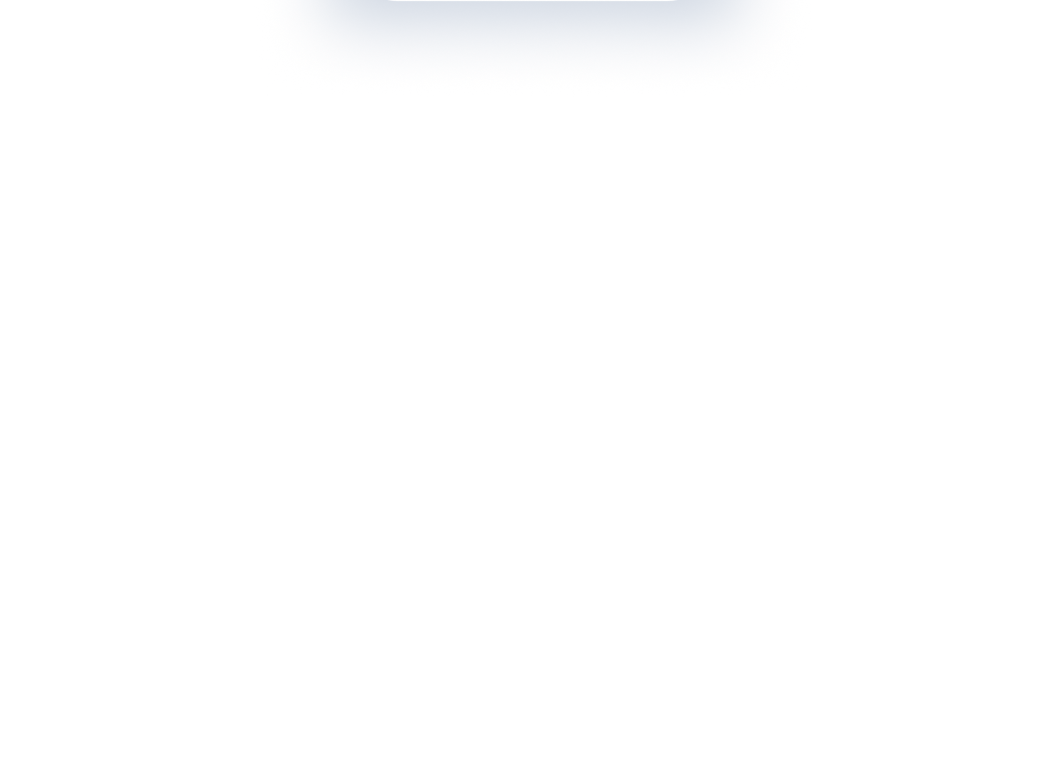
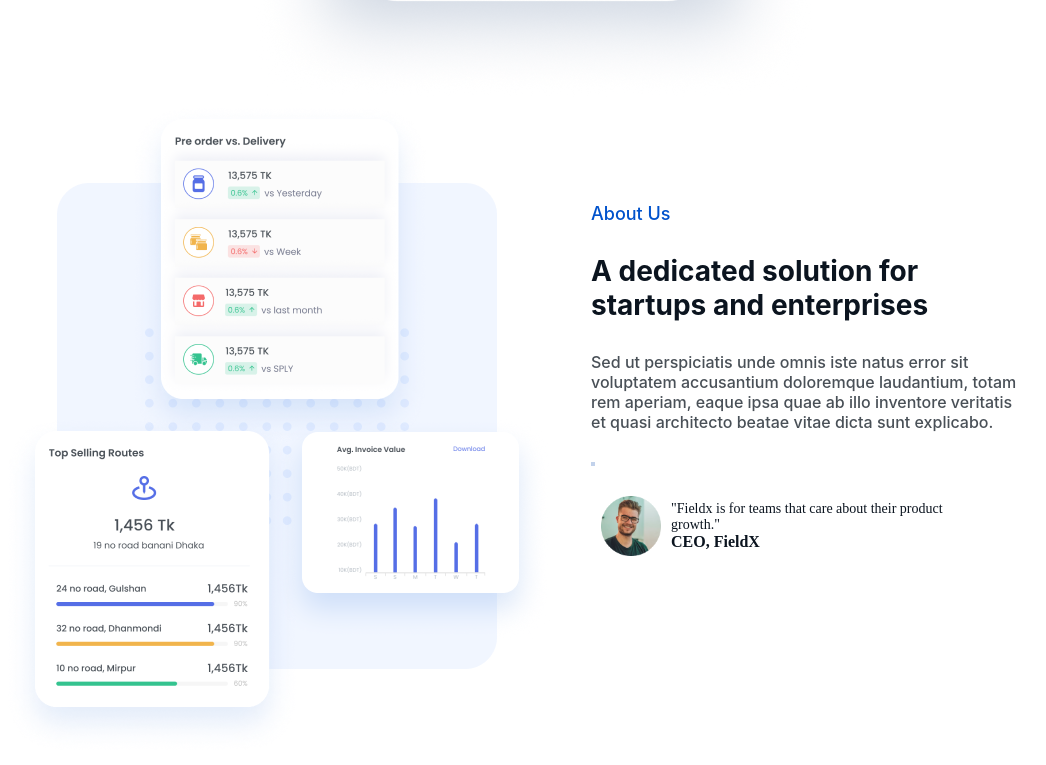
Before and after one commit to kamruzzaman-dev/MAACTASK, a React (Vite) app: page / in a window 1280 px wide. Shown: the part 2570-3335 px from the top of the page, without its empty margins (107-1153 px from the left). Before the commit the page ends 2673 px from the top, so only its background shows below. Built offline with nearby package versions, Linux system fonts and the light colour scheme.

Commit message:
design: about us section

```diff
--- /dev/null
+++ b/src/component/landingPageComponent/About.tsx
@@ -0,0 +1,53 @@
+import about from "../../assets/image/about.png";
+import ceo from "../../assets/image/ceo.png";
+
+const About = () => {
+    return (
+        <div style={{ paddingBottom: "50px", display: "flex", alignItems: "flex-start", justifyContent: "center" }}>
+            <img src={about} alt="about" />
+            <div style={{ padding: "40px", paddingTop:"100px", maxWidth: "40%", display: "flex", flexDirection: "column", alignItems: "flex-start", justifyContent: "center", gap: "30px" }}>
+                <h2 style={{
+                    textAlign: "center",
+                    fontSize: "18px",
+                    fontStyle: "normal",
+                    fontWeight: "500",
+                    color: "#0052CC"
+                }}>About Us</h2>
+                <p style={{
+                    color: "#0B141F",
+                    fontSize: "28px",
+                    fontStyle: "normal",
+                    fontWeight: "700",
+                }}>A dedicated solution for startups and enterprises</p>
+                <p style={{
+                    color: "#495057",
+                    fontSize: "16px",
+                    fontStyle: "normal",
+                    fontWeight: "500",
+                }}>Sed ut perspiciatis unde omnis iste natus error sit voluptatem accusantium doloremque laudantium, totam rem aperiam, eaque ipsa quae ab illo inventore veritatis et quasi architecto beatae vitae dicta sunt explicabo.</p>
+                <hr style={{ display:"inline-block", border: "2px solid #C2D2EB" }} />
+                <div style={{ maxWidth: "380px", padding: "0px 10px", display: "flex", alignItems: "center", justifyContent: "center", gap: "10px" }}>
+                    <img src={ceo} style={{ width: "60px" }} alt="ceo" />
+                    <div>
+                        <p style={{
+                            color: "#0B141F",
+                            fontFamily: "Manrope",
+                            fontSize: "14px",
+                            fontStyle: "normal",
+                            fontWeight: "500",
+                        }}>"Fieldx is for teams that care about their product growth."</p>
+                        <p style={{
+                            color: "#0B141F",
+                            fontFamily: "Manrope",
+                            fontSize: "16px",
+                            fontStyle: "normal",
+                            fontWeight: "800",
+                        }}>CEO, FieldX</p>
+                    </div>
+                </div>
+            </div>
+        </div>
+    );
+};
+
+export default About;
--- a/src/pages/LandingPage/index.tsx
+++ b/src/pages/LandingPage/index.tsx
@@ -1,3 +1,4 @@
+import About from "../../component/landingPageComponent/About";
 import Hero from "../../component/landingPageComponent/Hero";
 import ProductFeatures from "../../component/landingPageComponent/ProductFeatures";
 import TabletAndMobileShowing from "../../component/landingPageComponent/TabletAndMobileShowing";
@@ -8,6 +9,7 @@
       <Hero />
       <TabletAndMobileShowing />
       <ProductFeatures />
+      <About />
     </div>
   );
 };
```
Also changed, not shown: src/assets/image/about.png (added), src/assets/image/ceo.png (added).
